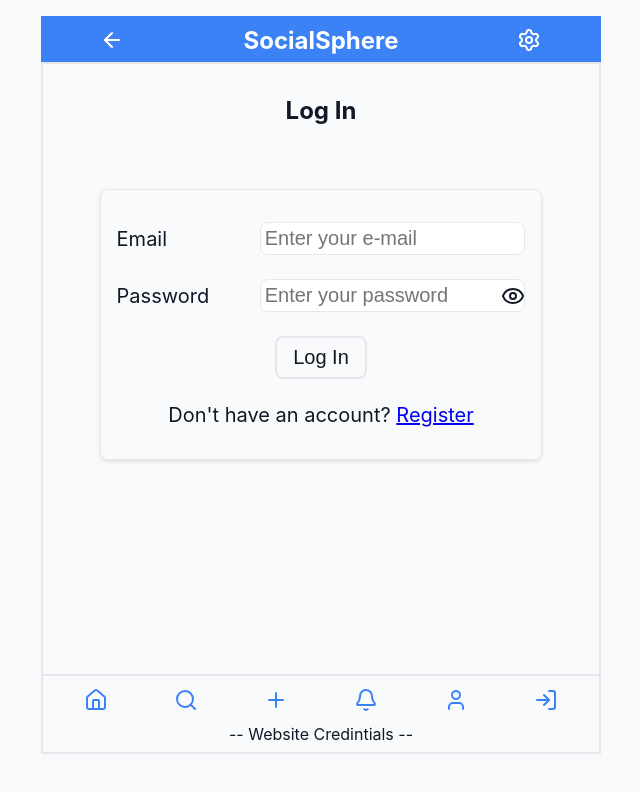
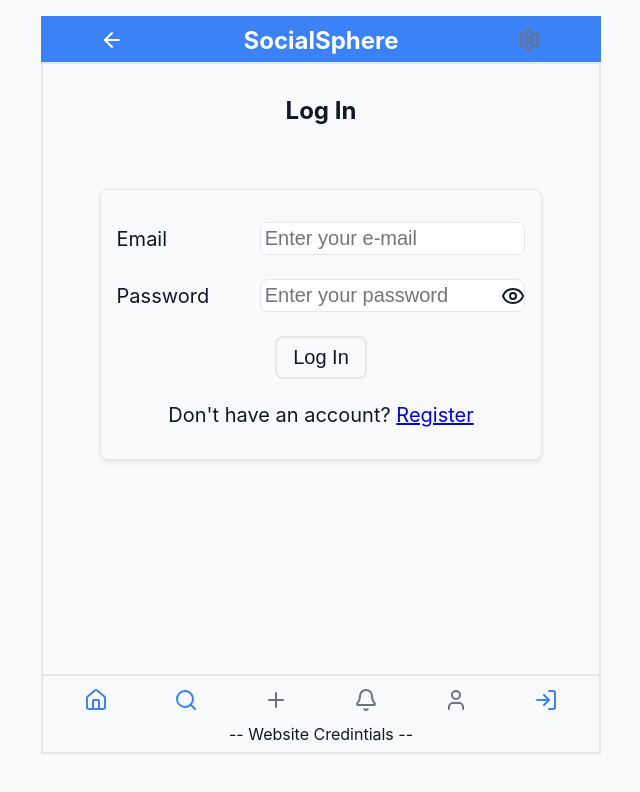
Before and after one commit to gregoryb79/SocialSphere, a React (Vite) app in the folder client/: page /login in a window 1280 px wide. Shown: the top 792 px of the page, without its empty margins (319-959 px from the left). Built offline with nearby package versions, Linux system fonts and the light colour scheme; no server answers.

Commit message:
icons disabled for guest

```diff
--- a/client/src/App.tsx
+++ b/client/src/App.tsx
@@ -26,6 +26,7 @@ function TopNav() {
   const navigate = useNavigate();
   const location = useLocation();
   const [loading, setLoading] = useState<boolean>(false);
+  const username = getLoggedInUserName();
   useEffect(() => {
     setLoading(false); // Hide spinner on any route change
   }, [location]);
@@ -38,10 +39,10 @@ function TopNav() {
           setLoading(true);
         }}/>
       <h2>SocialSphere</h2>
-      <IconButton title="Settings" ariaLabel="Settings"  icon={<Settings className={styles.lucideIconTop} color="var(--white)"/>} onClick={() => {
+      <IconButton title="Settings" ariaLabel="Settings"  icon={<Settings className={styles.lucideIconTop} color={(username != "Guest") ? "var(--white)" : "var(--light-text)"}/>} onClick={() => {
           navigate("/settings");
           setLoading(true);
-        }}/>
+        }}disabled={username == "Guest"}/>
     </nav>
   );
 }
@@ -65,18 +66,18 @@ function Footer() {
             setLoading(true);
           }}/>
         <IconButton title="Search" ariaLabel="Open Search Page" icon={<Search className={styles.lucideIconFooter} color="var(--primary-blue)"/>} onClick={() => navigate("/search")}/>
-        <IconButton title="Create Post" ariaLabel="Create new post" icon={<Plus className={styles.lucideIconFooter} color="var(--primary-blue)"/>} onClick={() => {
+        <IconButton title="Create Post" ariaLabel="Create new post" icon={<Plus className={styles.lucideIconFooter} color={(username != "Guest") ? "var(--primary-blue)" : "var(--light-text)"}/>} onClick={() => {
             navigate("/new-post");
             setLoading(true);
-          }}/>
-        <IconButton title="Notifications" ariaLabel="Check your notifications" icon={<Bell className={styles.lucideIconFooter} color="var(--primary-blue)"/>} onClick={() => {
+          }} disabled={username == "Guest"}/>
+        <IconButton title="Notifications" ariaLabel="Check your notifications" icon={<Bell className={styles.lucideIconFooter} color={(username != "Guest") ? "var(--primary-blue)" : "var(--light-text)"}/>} onClick={() => {
               navigate("/notifications");
               setLoading(true);
-            }}/>
-        <IconButton title="Profile" ariaLabel="Configure your profile" icon={<User className={styles.lucideIconFooter} color="var(--primary-blue)"/>} onClick={() => {
+            }} disabled={username == "Guest"}/>
+        <IconButton title="Profile" ariaLabel="Configure your profile" icon={<User className={styles.lucideIconFooter} color={(username != "Guest") ? "var(--primary-blue)" : "var(--light-text)"}/>} onClick={() => {
             navigate("/profile");
             setLoading(true);
-          }}/>
+          }} disabled={username == "Guest"}/>
         {(username == "Guest") && <IconButton title="Log In" icon={<LogIn className={styles.lucideIcon} color="var(--primary-blue)" />} ariaLabel="Log In Button" onClick={() => navigate("/login")}/>}
         {(username != "Guest") && <IconButton title="LogOut" ariaLabel="LogOut" icon={<LogOut className={styles.lucideIconFooter} color="var(--primary-blue)"/>} onClick={() => {
             doLogOut();
```
